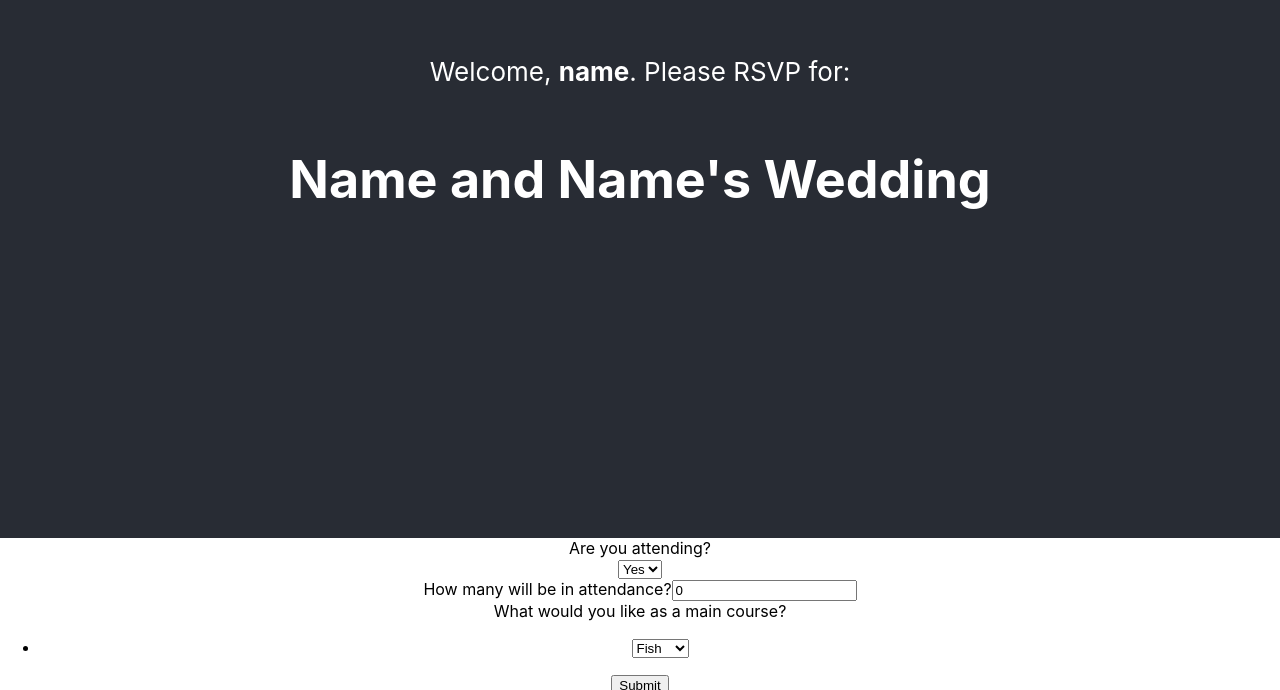
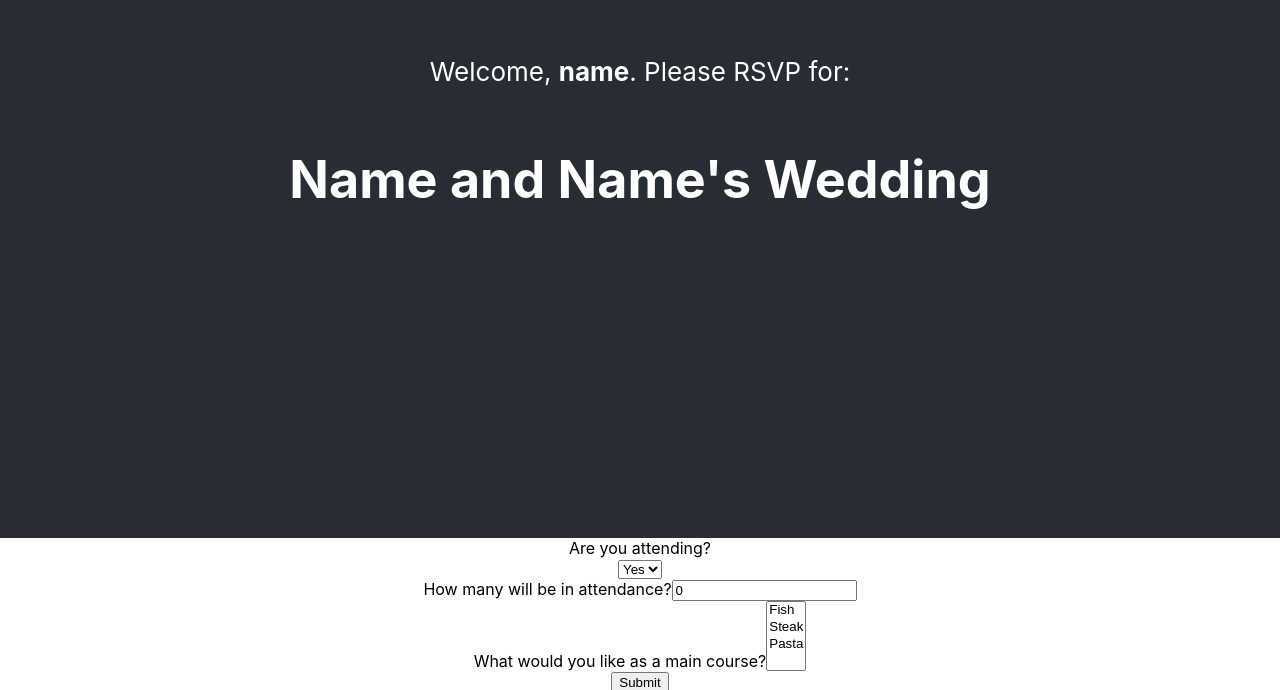
Before and after one commit to samfauble/wedding-rsvp, a React (Create React App) app: page / in a window 1280 px wide. Shown: the part 262-952 px from the top of the page. Built offline with nearby package versions, Linux system fonts and the light colour scheme.

Commit message:
de-listified SelectDishType

```diff
--- a/src/components/SelectDishType.js
+++ b/src/components/SelectDishType.js
@@ -4,15 +4,11 @@ function SelectDishType(props) {
     return (
         <div>
             What would you like as a main course?
-            <ul name="food" multiple={true} value={props.value} onChange={props.setMeal}>
-                <li>
-                    <select>
-                        <option value="fish">Fish</option>
-                        <option value="steak">Steak</option>
-                        <option value="pasta">Pasta</option>
-                    </select>
-                </li>
-            </ul>
+            <select name="food" multiple={true} value={props.value} onChange={props.setMeal}>
+                <option value="fish">Fish</option>
+                <option value="steak">Steak</option>
+                <option value="pasta">Pasta</option>
+            </select>
         </div>
     )
 }
```
